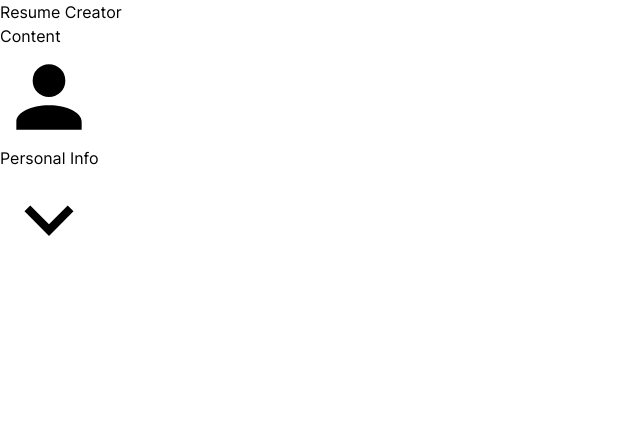
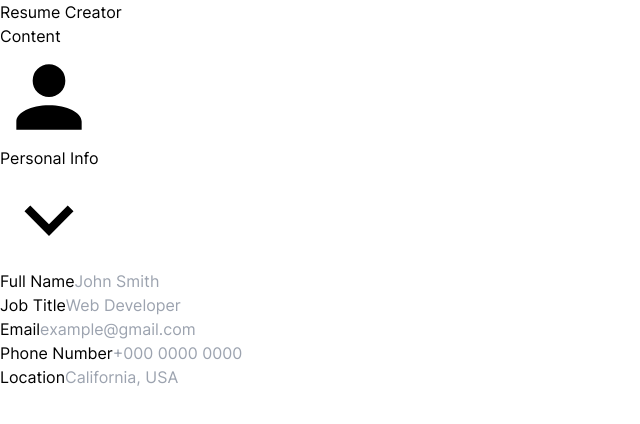
Before and after one commit to FlackCode/odin_CVApp, a React app: page / in a window 1280 px wide. Shown: the top 424 px of the page, without its empty margins (0-640 px from the left). Built offline with nearby package versions, Linux system fonts and the light colour scheme; the HTML template or start-up script is replaced by a standard one.

Commit message:
Working Editor Container

```diff
--- a/src/components/TemplateEditor.jsx
+++ b/src/components/TemplateEditor.jsx
@@ -2,17 +2,19 @@ import UserIcon from './icons/user.svg'
 import PointerArrow from './icons/pointdown.svg'
 import { useState } from 'react'
 export default function TemplateEditor() {
-    const [isRotated, setIsRotated] = useState(true);
+    const [isRotated, setIsRotated] = useState(true)
+    const [isCollapsed, setIsColapsed] = useState(true)
 
     const handleButtonClick = () => {
-      setIsRotated(!isRotated);
+      setIsRotated(!isRotated)
+      setIsColapsed(!isCollapsed)
     };
 
     return(
         <div className="w-1/2 h-full px-8">
-            <div className="shadow-2xl bg-white h-full rounded-2xl p-8 flex flex-col gap-4">
+            <div className="h-full p-8 flex flex-col gap-4">
                 <h1 className="font-bold text-2xl">Content</h1>
-                <div className="bg-white shadow-xl h-auto rounded-2xl p-4">
+                <div className="bg-white  h-auto rounded-2xl p-4 shadow-inner drop-shadow-xl">
                     <button className='flex items-center w-full justify-between' onClick={handleButtonClick}>
                         <div className='flex gap-4'>
                             <img src={UserIcon} alt="User Icon" className='w-6 h-6'/>
@@ -22,7 +24,34 @@ export default function TemplateEditor() {
                             <img src={PointerArrow} className={`transform ${isRotated ? 'rotate-90' : ''} transition-all duration-200 ease-linear`}/>
                         </div>
                     </button>
-
+                    <div className={`py-2 flex flex-col gap-4 transition-all duration-200 ease-out opacity-100 ${isCollapsed ? 'h-0 overflow-hidden py-0 opacity-0' : ''}`}>
+                        <div className='w-full flex flex-row justify-between px-4'>
+                            <div className='w-5/12 bg-gray-200 py-2 px-4 rounded-xl'>
+                                <label htmlFor="fullName" className='font-bold'>Full Name</label>
+                                <input type="text" name='fullName' placeholder='John Smith' className='w-full outline-none rounded-md bg-gray-200'/>
+                            </div>
+                            <div className='w-5/12 bg-gray-200 py-2 px-4 rounded-xl'>
+                                <label htmlFor="jobName" className='font-bold'>Job Title</label>
+                                <input type="text" name='jobName' placeholder='Web Developer' className='w-full bg-gray-200 outline-none rounded-md'/>
+                            </div>
+                        </div>
+                        <div className='w-full flex flex-row justify-between px-4'>
+                            <div className='w-5/12 bg-gray-200 py-2 px-4 rounded-xl'>
+                                <label htmlFor="email" className='font-bold'>Email</label>
+                                <input type="email" name='email' placeholder='example@gmail.com' className='w-full outline-none rounded-md bg-gray-200'/>
+                            </div>
+                            <div className='w-5/12 bg-gray-200 py-2 px-4 rounded-xl'>
+                                <label htmlFor="phone" className='font-bold'>Phone Number</label>
+                                <input type="number" name='phone' placeholder='+000 0000 0000' className='w-full bg-gray-200 outline-none rounded-md [appearance:textfield] [&::-webkit-outer-spin-button]:appearance-none [&::-webkit-inner-spin-button]:appearance-none'/>
+                            </div>
+                        </div>
+                        <div className='w-full flex flex-row justify-between px-4'>
+                            <div className='w-full bg-gray-200 py-2 px-4 rounded-xl'>
+                                <label htmlFor="location" className='font-bold'>Location</label>
+                                <input type="text" name='location' placeholder='California, USA' className='w-full outline-none rounded-md bg-gray-200'/>
+                            </div>
+                        </div>
+                    </div>
                 </div>
             </div>
         </div>
```
